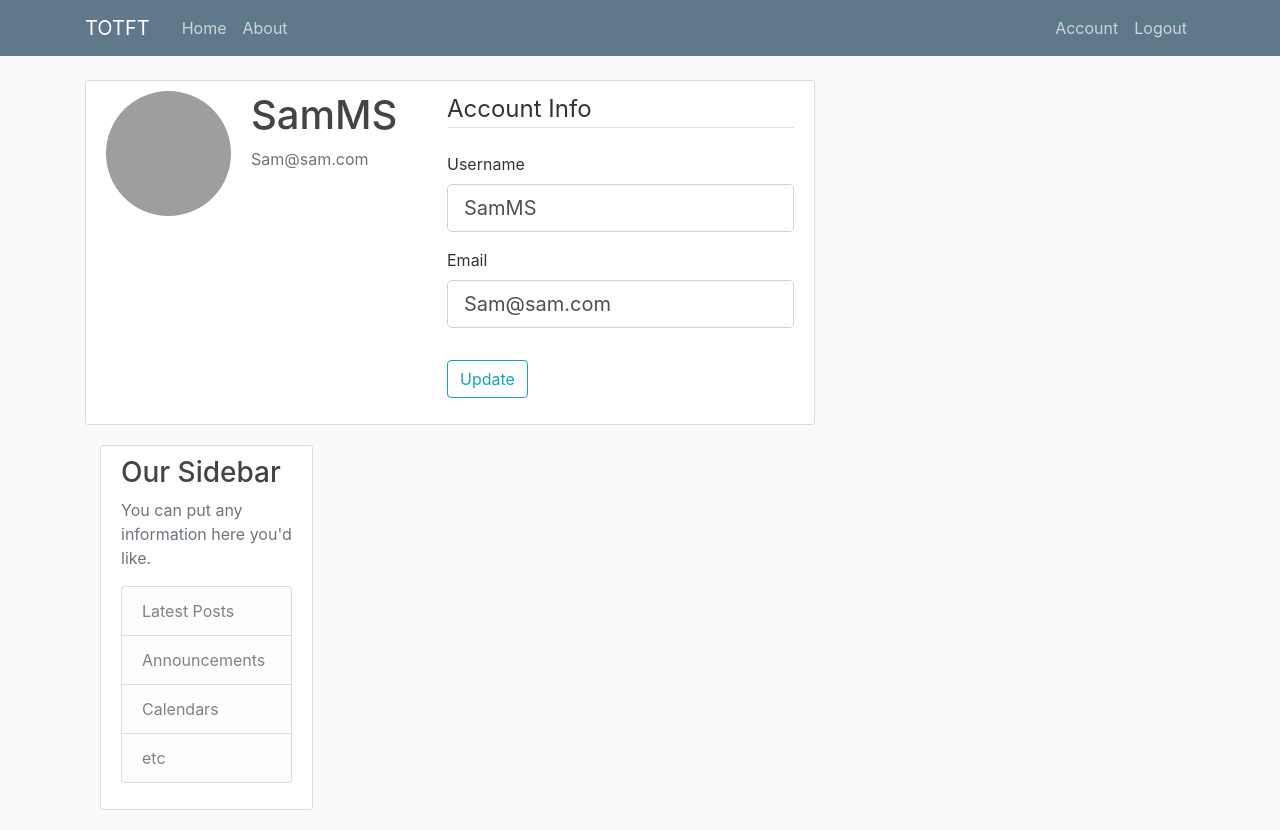
After one commit to Coy1944/PythonCapstone1, a Flask app: page /account in a window 1280 px wide. The commit adds this page. Run offline with Flask 2, Linux system fonts and the light colour scheme; a user stored in the database is signed in; some libraries are stand-ins or nearby versions; grey boxes are pictures that could not be loaded.

Commit message:
Email Update

```diff
--- /dev/null
+++ b/flaskblog/forms.py
@@ -0,0 +1,56 @@
+from flask_wtf import FlaskForm
+from flask_wtf.file import FileField, FileAllowed
+from flask_login import current_user
+from wtforms import StringField, PasswordField, SubmitField, BooleanField
+from wtforms.validators import DataRequired, Length, Email, EqualTo, ValidationError
+from flaskblog.models import User
+
+
+class RegistrationForm(FlaskForm):
+    username = StringField('Username',
+                           validators=[DataRequired(), Length(min=2, max=20)])
+    email = StringField('Email',
+                        validators=[DataRequired(), Email()])
+    password = PasswordField('Password', validators=[DataRequired()])
+    confirm_password = PasswordField('Confirm Password',
+                                     validators=[DataRequired(), EqualTo('password')])
+    submit = SubmitField('Sign Up')
+
+    def validate_username(self, username):
+        user = User.query.filter_by(username=username.data).first()
+        if user:
+            raise ValidationError('That username is taken. Please choose a different one.')
+
+    def validate_email(self, email):
+        user = User.query.filter_by(email=email.data).first()
+        if user:
+            raise ValidationError('That email is taken. Please choose a different one.')
+
+
+class LoginForm(FlaskForm):
+    email = StringField('Email',
+                        validators=[DataRequired(), Email()])
+    password = PasswordField('Password', validators=[DataRequired()])
+    remember = BooleanField('Remember Me')
+    submit = SubmitField('Login')
+
+
+class UpdateAccountForm(FlaskForm):
+    username = StringField('Username',
+                           validators=[DataRequired(), Length(min=2, max=20)])
+    email = StringField('Email',
+                        validators=[DataRequired(), Email()])
+    picture = FileField('Update Profile Picture', validators=[FileAllowed(['jpg', 'png'])])
+    submit = SubmitField('Update')
+
+    def validate_username(self, username):
+        if username.data != current_user.username:
+            user = User.query.filter_by(username=username.data).first()
+            if user:
+                raise ValidationError('That username is taken. Please choose a different one.')
+
+    def validate_email(self, email):
+        if email.data != current_user.email:
+            user = User.query.filter_by(email=email.data).first()
+            if user:
+                raise ValidationError('That email is taken. Please choose a different one.')
--- /dev/null
+++ b/flaskblog/routes.py
@@ -0,0 +1,84 @@
+from wsgiref.handlers import read_environ
+from flask import render_template, url_for, flash, redirect, request
+from flaskblog import app, db, bcrypt
+from flaskblog.forms import RegistrationForm, LoginForm, UpdateAccountForm
+from flaskblog.models import User, Post
+from flask_login import login_user, current_user, logout_user, login_required
+
+posts = [
+    {
+        'author': 'Samuel Hincks',
+        'title': 'Blog Post 1',
+        'content': 'First post content',
+        'date_posted': 'June 1, 2022'
+    },
+    {
+        'author': 'Savannah Hincks',
+        'title': 'Blog Post 2',
+        'content': 'Second post content',
+        'date_posted': 'June 1, 2022'
+    }
+]
+
+
+@app.route("/")
+@app.route("/home")
+def home():
+    return render_template('home.html', posts=posts)
+
+
+@app.route("/about")
+def about():
+    return render_template('about.html', title='About')
+
+
+@app.route("/register", methods=['GET', 'POST'])
+def register():
+    if current_user.is_authenticated:
+        return redirect(url_for('home'))
+    form = RegistrationForm()
+    if form.validate_on_submit():
+        hashed_password = bcrypt.generate_password_hash(form.password.data).decode('utf-8')
+        user = User(username=form.username.data, email=form.email.data, password=hashed_password)
+        db.session.add(user)
+        db.session.commit()
+        flash('Account has been created. You can now log it', 'success')
+        return redirect(url_for('login'))
+    return render_template('register.html', title='Register', form=form)
+
+
+@app.route("/login", methods=['GET', 'POST'])
+def login():
+    if current_user.is_authenticated:
+        return redirect(url_for('home'))
+    form = LoginForm()
+    if form.validate_on_submit():
+        user = User.query.filter_by(email=form.email.data).first()
+        if user and bcrypt.check_password_hash(user.password, form.password.data):
+            login_user(user, remember=form.remember.data)
+            next_page = request.args.get('next')
+            return redirect(next_page) if next_page else redirect(url_for('home'))
+        else:
+            flash('Login Unsuccessful. Please check email and password', 'danger')
+    return render_template('login.html', title='Login', form=form)
+
+@app.route("/logout")
+def logout():
+    logout_user()
+    return redirect(url_for('home'))
+
+@app.route("/account", methods=['GET', 'POST'])
+@login_required
+def account():
+    form = UpdateAccountForm()
+    if form.validate_on_submit():
+        current_user.username = form.username.data
+        current_user.email = form.username.data
+        db.session.commit()
+        flash('Your account has been updated', 'success')
+        return redirect(url_for('account'))
+    elif request.method == 'GET':
+        form.username.data = current_user.username
+        form.email.data = current_user.email
+    image_file = url_for('static', filename='profile_pics/' + current_user.image_file)
+    return render_template('account.html', title='Account', image_file=image_file, form=form)
--- /dev/null
+++ b/flaskblog/templates/account.html
@@ -0,0 +1,50 @@
+{% extends "layout.html" %}
+{% block content %}
+    <div class="content-section">
+      <div class="media">
+        <img class="rounded-circle account-img" src="{{ image_file }}">
+        <div class="media-body">
+          <h2 class="account-heading">{{ current_user.username }}</h2>
+          <p class="text-secondary">{{ current_user.email }}</p>
+        </div>
+
+            <form method="POST" action="">
+                {{ form.hidden_tag() }}
+                <fieldset class="form-group">
+                    <legend class="border-bottom mb-4">Account Info</legend>
+                    <div class="form-group">
+                        {{ form.username.label(class="form-control-label") }}
+
+                        {% if form.username.errors %}
+                            {{ form.username(class="form-control form-control-lg is-invalid") }}
+                            <div class="invalid-feedback">
+                                {% for error in form.username.errors %}
+                                    <span>{{ error }}</span>
+                                {% endfor %}
+                            </div>
+                        {% else %}
+                            {{ form.username(class="form-control form-control-lg") }}
+                        {% endif %}
+                    </div>
+                    <div class="form-group">
+                        {{ form.email.label(class="form-control-label") }}
+                        {% if form.email.errors %}
+                            {{ form.email(class="form-control form-control-lg is-invalid") }}
+                            <div class="invalid-feedback">
+                                {% for error in form.email.errors %}
+                                    <span>{{ error }}</span>
+                                {% endfor %}
+                            </div>
+                        {% else %}
+                            {{ form.email(class="form-control form-control-lg") }}
+                        {% endif %}
+                    </div>
+
+                </fieldset>
+                <div class="form-group">
+                    {{ form.submit(class="btn btn-outline-info") }}
+                </div>
+            </form>
+
+      </div>
+{% endblock content %}
--- a/templates/layout.html
+++ b/flaskblog/templates/layout.html
@@ -20,7 +20,7 @@
     <header class="site-header">
       <nav class="navbar navbar-expand-md navbar-dark bg-steel fixed-top">
         <div class="container">
-          <a class="navbar-brand mr-4" href="/">Flask Blog</a>
+          <a class="navbar-brand mr-4" href="/">TOTFT</a>
           <button class="navbar-toggler" type="button" data-toggle="collapse" data-target="#navbarToggle" aria-controls="navbarToggle" aria-expanded="false" aria-label="Toggle navigation">
             <span class="navbar-toggler-icon"></span>
           </button>
@@ -31,8 +31,13 @@
             </div>
             <!-- Navbar Right Side -->
             <div class="navbar-nav">
-              <a class="nav-item nav-link" href="{{ url_for('login') }}">Login</a>
-              <a class="nav-item nav-link" href="{{ url_for('register') }}">Register</a>
+              {% if current_user.is_authenticated %}
+                <a class="nav-item nav-link" href="{{ url_for('account') }}">Account</a>
+                <a class="nav-item nav-link" href="{{ url_for('logout') }}">Logout</a>
+              {% else %}
+                <a class="nav-item nav-link" href="{{ url_for('login') }}">Login</a>
+                <a class="nav-item nav-link" href="{{ url_for('register') }}">Register</a>
+              {% endif %}
             </div>
           </div>
         </div>
--- /dev/null
+++ b/run.py
@@ -0,0 +1,4 @@
+from flaskblog import app
+
+if __name__ == '__main__':
+    app.run(debug=True)
```
Also changed, not shown: flaskblog.py (deleted, +0 -58 lines), flaskblog/__init__.py (added, +19 -0 lines), flaskblog/models.py (added, +29 -0 lines), forms.py (deleted, +0 -39 lines), flaskblog/site.db (added), flaskblog/static/main.css (renamed from static/main.css), flaskblog/static/profile_pics/default.jpeg (added), flaskblog/templates/about.html (renamed from templates/about.html), flaskblog/templates/home.html (renamed from templates/home.html), flaskblog/templates/login.html (renamed from templates/login.html), flaskblog/templates/register.html (renamed from templates/register.html), 4 other files.
